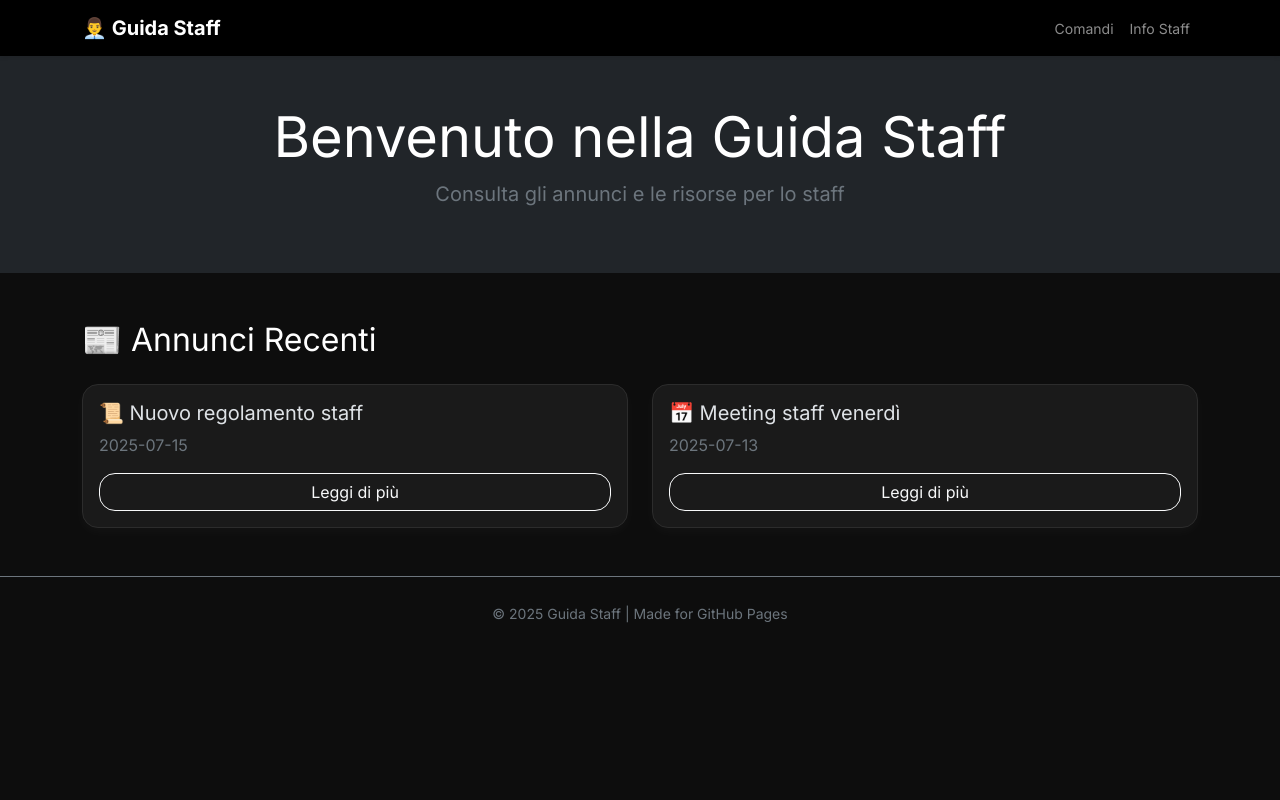
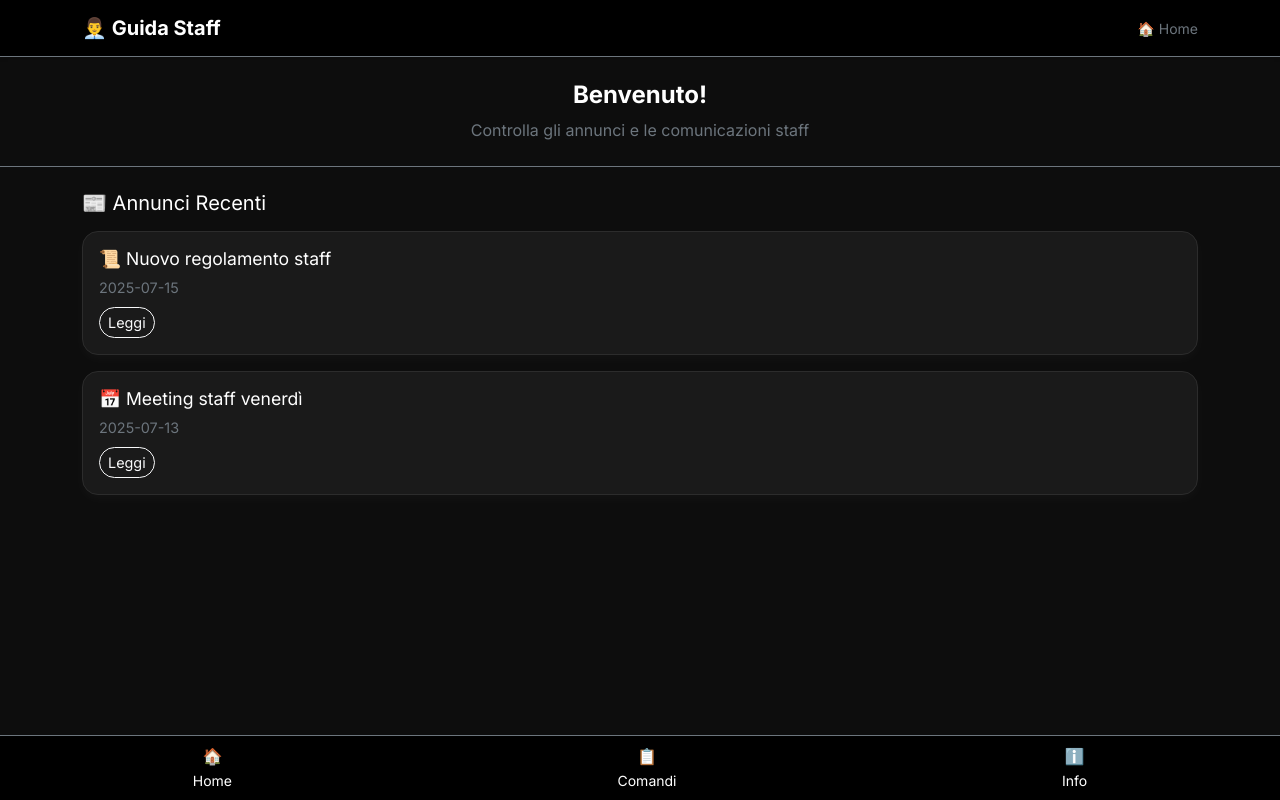
Before and after one commit to aaezily/redamc.github.io, a plain HTML site: page index.html in a window 1280 px wide. Drawn offline with nearby package versions, Linux system fonts and the light colour scheme.

Commit message:
eliminato tutto, #1 homepage

```diff
--- a/css/style.css
+++ b/css/style.css
@@ -5,40 +5,29 @@ body {
     padding-bottom: 80px; /* spazio per navbar bottom */
   }
 
-  .card {
+  .card-annuncio {
     background-color: #1a1a1a;
     border: 1px solid #2c2c2c;
     border-radius: 1rem;
+    padding: 1rem;
     box-shadow: 0 4px 12px rgba(255, 255, 255, 0.03);
     transition: transform 0.2s ease;
   }
 
-  .card:hover {
+  .card-annuncio:hover {
     transform: scale(1.01);
   }
 
-  .btn {
-    border-radius: 1rem;
+  .card-annuncio h5 {
+    font-size: 1.1rem;
   }
 
-  .list-group-item {
-    background-color: #1a1a1a;
-    border: none;
+  .card-annuncio p {
+    font-size: 0.9rem;
     margin-bottom: 0.5rem;
-    border-radius: 0.5rem;
   }
 
-  .navbar .nav-link {
-    font-size: 14px;
-    padding: 8px;
+  a.btn {
+    border-radius: 1rem;
+    font-size: 0.9rem;
   }
-
-  a {
-    color: #80bfff;
-    text-decoration: none;
-  }
-
-  a:hover {
-    color: #a3cfff;
-    text-decoration: underline;
-  }
--- a/index.html
+++ b/index.html
@@ -9,38 +9,41 @@
   <link rel="stylesheet" href="css/style.css" />
 </head>
 <body>
-  <nav class="navbar navbar-expand-lg navbar-dark bg-black shadow-sm">
-    <div class="container">
-      <a class="navbar-brand fw-bold" href="index.html">👨‍💼 Guida Staff</a>
-      <button class="navbar-toggler" type="button" data-bs-toggle="collapse" data-bs-target="#navMenu">
-        <span class="navbar-toggler-icon"></span>
-      </button>
-      <div class="collapse navbar-collapse" id="navMenu">
-        <ul class="navbar-nav ms-auto">
-          <li class="nav-item"><a class="nav-link" href="comandi.html">Comandi</a></li>
-          <li class="nav-item"><a class="nav-link" href="info.html">Info Staff</a></li>
-        </ul>
-      </div>
+
+  <!-- Navbar top -->
+  <nav class="navbar navbar-dark bg-black shadow-sm sticky-top border-bottom border-secondary">
+    <div class="container d-flex justify-content-between align-items-center">
+      <span class="navbar-brand fw-bold">👨‍💼 Guida Staff</span>
+      <span class="text-secondary small">🏠 Home</span>
     </div>
   </nav>
 
-  <header class="bg-dark text-white text-center py-5">
-    <div class="container">
-      <h1 class="display-4">Benvenuto nella Guida Staff</h1>
-      <p class="lead text-secondary">Consulta gli annunci e le risorse per lo staff</p>
-    </div>
+  <!-- Intestazione -->
+  <header class="text-center py-4 px-3 border-bottom border-secondary">
+    <h1 class="fs-4 fw-bold">Benvenuto!</h1>
+    <p class="text-secondary mb-0">Controlla gli annunci e le comunicazioni staff</p>
   </header>
 
-  <main class="container my-5">
-    <h2 class="mb-4">📰 Annunci Recenti</h2>
-    <div class="row g-4" id="annunci-container">
-      <!-- Popolato da JS -->
+  <!-- Contenuto principale -->
+  <main class="container my-4">
+    <h2 class="fs-5 mb-3">📰 Annunci Recenti</h2>
+    <div class="d-flex flex-column gap-3" id="annunci-container">
+      <!-- Annunci dinamici JS -->
     </div>
   </main>
 
-  <footer class="text-center text-secondary py-4 border-top border-secondary">
-    <small>© 2025 Guida Staff | Made for GitHub Pages</small>
-  </footer>
+  <!-- Navbar bottom -->
+  <nav class="navbar navbar-dark bg-black border-top border-secondary fixed-bottom d-flex justify-content-around py-2">
+    <a href="index.html" class="nav-link text-white text-center">
+      <div>🏠</div><small>Home</small>
+    </a>
+    <a href="comandi.html" class="nav-link text-white text-center">
+      <div>📋</div><small>Comandi</small>
+    </a>
+    <a href="info.html" class="nav-link text-white text-center">
+      <div>ℹ️</div><small>Info</small>
+    </a>
+  </nav>
 
   <script src="js/main.js"></script>
   <script src="https://cdn.jsdelivr.net/npm/bootstrap@5.3.3/dist/js/bootstrap.bundle.min.js"></script>
--- a/js/main.js
+++ b/js/main.js
@@ -2,13 +2,13 @@ const annunci = [
     {
       id: 1,
       titolo: "📜 Nuovo regolamento staff",
-      contenuto: "Il regolamento interno è stato aggiornato. Controlla la sezione #staff-info su Discord per tutti i dettagli.",
+      contenuto: "Abbiamo aggiornato il regolamento. Controlla la sezione dedicata per i dettagli.",
       data: "2025-07-15"
     },
     {
       id: 2,
       titolo: "📅 Meeting staff venerdì",
-      contenuto: "Venerdì 18 ore 21:00 - riunione staff obbligatoria su Discord.",
+      contenuto: "Riunione obbligatoria su Discord alle 21:00.",
       data: "2025-07-13"
     }
   ];
@@ -16,27 +16,15 @@ const annunci = [
   document.addEventListener("DOMContentLoaded", () => {
     const container = document.getElementById("annunci-container");
     if (container) {
-      annunci.forEach(annuncio => {
-        const col = document.createElement("div");
-        col.className = "col-md-6";
-        col.innerHTML = `
-          <div class="card h-100 p-3">
-            <h5 class="card-title">${annuncio.titolo}</h5>
-            <p class="text-secondary">${annuncio.data}</p>
-            <a href="annuncio.html?id=${annuncio.id}" class="btn btn-outline-light mt-auto">Leggi di più</a>
-          </div>`;
-        container.appendChild(col);
+      annunci.forEach(a => {
+        const div = document.createElement("div");
+        div.className = "card-annuncio";
+        div.innerHTML = `
+          <h5>${a.titolo}</h5>
+          <p class="text-secondary">${a.data}</p>
+          <a href="annuncio.html?id=${a.id}" class="btn btn-outline-light btn-sm">Leggi</a>
+        `;
+        container.appendChild(div);
       });
     }
-
-    const params = new URLSearchParams(window.location.search);
-    const id = params.get("id");
-    if (id) {
-      const a = annunci.find(x => x.id == id);
-      if (a) {
-        document.getElementById("titolo").textContent = a.titolo;
-        document.getElementById("data").textContent = a.data;
-        document.getElementById("contenuto").innerHTML = `<p>${a.contenuto}</p>`;
-      }
-    }
   });
```
Also changed, not shown: annuncio.html (deleted, +0 -20 lines), comandi.html (deleted, +0 -28 lines), info.html (deleted, +0 -22 lines).
